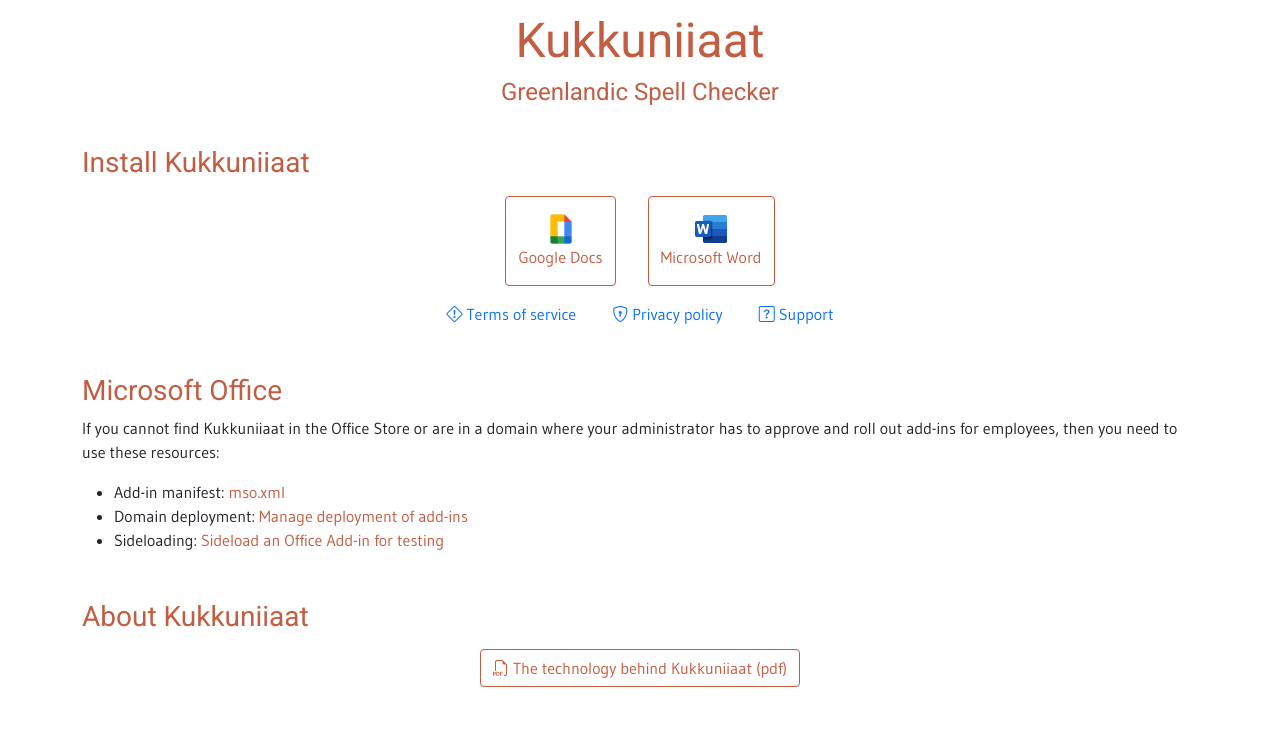
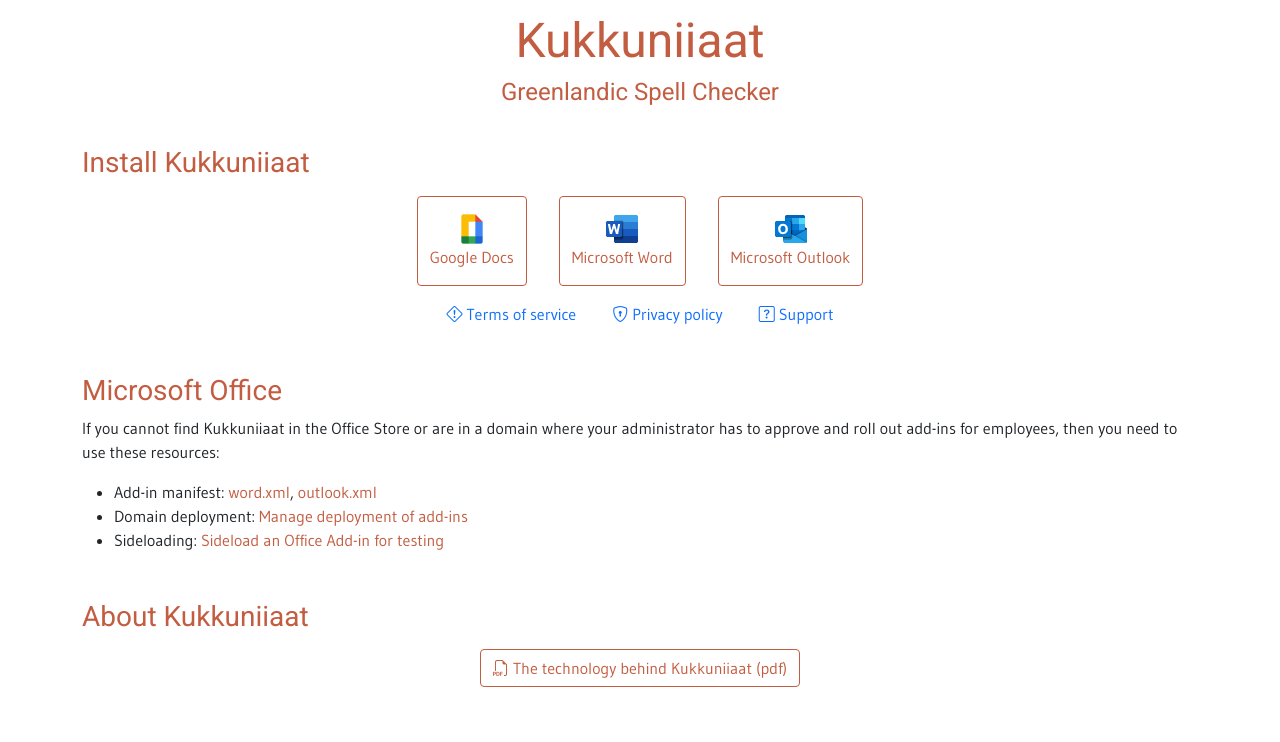
Before and after one commit to Oqaasileriffik/kukkuniiaat, a PHP site: page / in a window 1280 px wide. Shown: the part 142-884 px from the top of the page. Run offline with PHP 8.4, Linux system fonts and the light colour scheme; some libraries are stand-ins or nearby versions.

Commit message:
Add Outlook

```diff
--- a/www/_pages/index.php
+++ b/www/_pages/index.php
@@ -9,9 +9,7 @@
 <div class="d-flex justify-content-center my-3">
 <a class="btn btn-outline-primary mx-3 py-3" href="https://workspace.google.com/marketplace/app/kukkuniaat/173417079637" target="_blank"><img src="_static/frontend-google-editors-32.png"><br>Google Docs</a>
 <a class="btn btn-outline-primary mx-3 py-3" href="https://appsource.microsoft.com/product/office/WA104382089" target="_blank"><img src="_static/frontend-word-32.png"><br>Microsoft Word</a>
-<!--
-<a class="btn btn-outline-primary mx-3" href="#"><img src="_static/frontend-outlook-32.png"><br>Microsoft Outlook<br>(<i>{l10n:TXT_COMING_SOON}</i>)</a>
--->
+<a class="btn btn-outline-primary mx-3 py-3" href="https://appsource.microsoft.com/product/office/WA200004219"><img src="_static/frontend-outlook-32.png"><br>Microsoft Outlook</a>
 </div>
 
 <div class="text-center my-3">
@@ -29,7 +27,7 @@
 <p>{l10n:TXT_SIDELOAD_010}</p>
 
 <ul>
-	<li>{l10n:TXT_SIDELOAD_020} <a href="/gas/1.0.3/mso.xml">mso.xml</a></li>
+	<li>{l10n:TXT_SIDELOAD_020} <a href="/gas/1.0.3/mso.xml">word.xml</a>, <a href="/gas/1.0.3/outlook.xml">outlook.xml</a></li>
 	<li>{l10n:TXT_SIDELOAD_030} <a href="https://docs.microsoft.com/office365/admin/manage/manage-deployment-of-add-ins">Manage deployment of add-ins</a></li>
 	<li>{l10n:TXT_SIDELOAD_040} <a href="https://docs.microsoft.com/office/dev/add-ins/testing/test-debug-office-add-ins#sideload-an-office-add-in-for-testing">Sideload an Office Add-in for testing</a></li>
 </ul>
```
